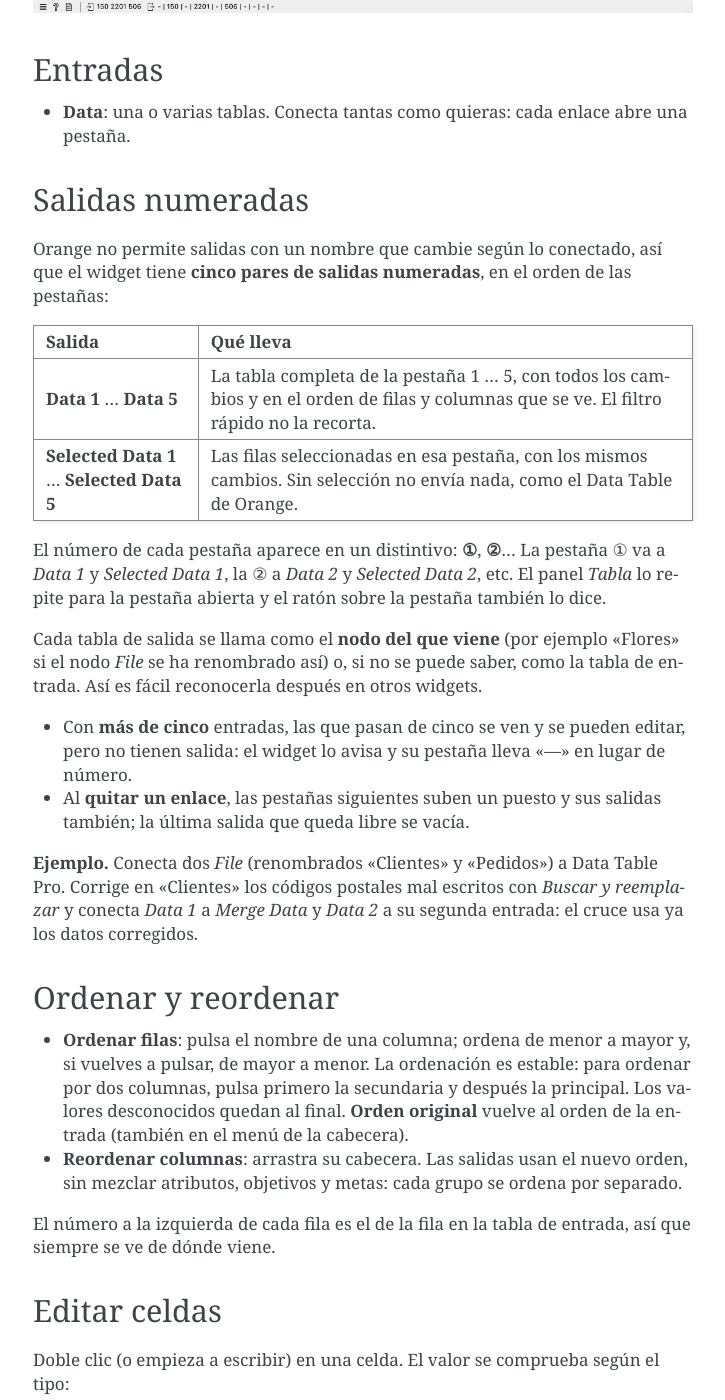
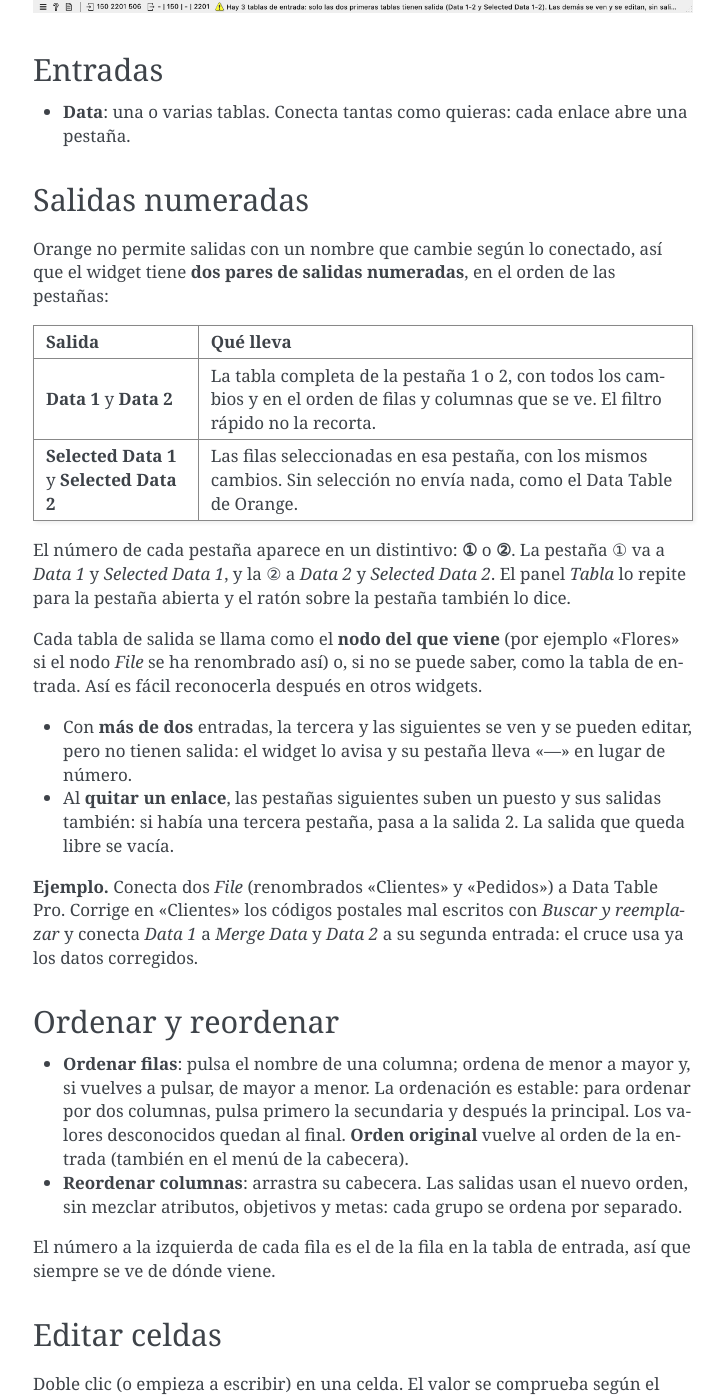
Before and after one commit to gualbe/orange_gualbe_toolbox, a Sphinx documentation site: the page built from doc/widgets/datatablepro.rst, in a window 1280 px wide and 1400 px high, scrolled down 651 px. Shown: the whole window, without its empty margins (387-1112 px from the left). Built offline with Sphinx 7.4.7, drawn with Linux system fonts in a browser that asks for light colours.

Commit message:
Data Table Pro: dos pares de salidas (0.5.4)
Data 1, Selected Data 1, Data 2 y Selected Data 2, generados desde una sola
constante. A partir de la tercera pestaña, sin salida y con aviso.

Co-Authored-By: Claude Opus 5.5 <noreply@anthropic.com>

```diff
--- a/doc/widgets/datatablepro.rst
+++ b/doc/widgets/datatablepro.rst
@@ -21,7 +21,7 @@ Salidas numeradas
 -----------------
 
 Orange no permite salidas con un nombre que cambie según lo conectado, así que el widget
-tiene **cinco pares de salidas numeradas**, en el orden de las pestañas:
+tiene **dos pares de salidas numeradas**, en el orden de las pestañas:
 
 .. list-table::
    :header-rows: 1
@@ -29,25 +29,25 @@ tiene **cinco pares de salidas numeradas**, en el orden de las pestañas:
 
    * - Salida
      - Qué lleva
-   * - **Data 1** … **Data 5**
-     - La tabla completa de la pestaña 1 … 5, con todos los cambios y en el orden de filas y
+   * - **Data 1** y **Data 2**
+     - La tabla completa de la pestaña 1 o 2, con todos los cambios y en el orden de filas y
        columnas que se ve. El filtro rápido no la recorta.
-   * - **Selected Data 1** … **Selected Data 5**
+   * - **Selected Data 1** y **Selected Data 2**
      - Las filas seleccionadas en esa pestaña, con los mismos cambios. Sin selección no envía
        nada, como el Data Table de Orange.
 
-El número de cada pestaña aparece en un distintivo: **①**, **②**… La pestaña ① va a
-*Data 1* y *Selected Data 1*, la ② a *Data 2* y *Selected Data 2*, etc. El panel *Tabla*
-lo repite para la pestaña abierta y el ratón sobre la pestaña también lo dice.
+El número de cada pestaña aparece en un distintivo: **①** o **②**. La pestaña ① va a
+*Data 1* y *Selected Data 1*, y la ② a *Data 2* y *Selected Data 2*. El panel *Tabla* lo
+repite para la pestaña abierta y el ratón sobre la pestaña también lo dice.
 
 Cada tabla de salida se llama como el **nodo del que viene** (por ejemplo «Flores» si el
 nodo *File* se ha renombrado así) o, si no se puede saber, como la tabla de entrada. Así es
 fácil reconocerla después en otros widgets.
 
-- Con **más de cinco** entradas, las que pasan de cinco se ven y se pueden editar, pero no
+- Con **más de dos** entradas, la tercera y las siguientes se ven y se pueden editar, pero no
   tienen salida: el widget lo avisa y su pestaña lleva «—» en lugar de número.
-- Al **quitar un enlace**, las pestañas siguientes suben un puesto y sus salidas también; la
-  última salida que queda libre se vacía.
+- Al **quitar un enlace**, las pestañas siguientes suben un puesto y sus salidas también: si había
+  una tercera pestaña, pasa a la salida 2. La salida que queda libre se vacía.
 
 **Ejemplo.** Conecta dos *File* (renombrados «Clientes» y «Pedidos») a Data Table Pro.
 Corrige en «Clientes» los códigos postales mal escritos con *Buscar y reemplazar* y conecta
--- a/pyproject.toml
+++ b/pyproject.toml
@@ -4,7 +4,7 @@ build-backend = "setuptools.build_meta"
 
 [project]
 name = "orange_gualbe_toolbox"
-version = "0.5.3"
+version = "0.5.4"
 description = "Utilidades visuales de ciencia de datos para Orange Data Mining."
 readme = "README.md"
 requires-python = ">=3.9"
```
Also changed, not shown: CHANGELOG.md (+10 -0 lines), README.md (+5 -4 lines), assets/captura_datatablepro.png, assets/captura_fileimport.png, assets/captura_smote.png, assets/captura_testscorepro.png, assets/captura_ventana.png, 3 other files.
